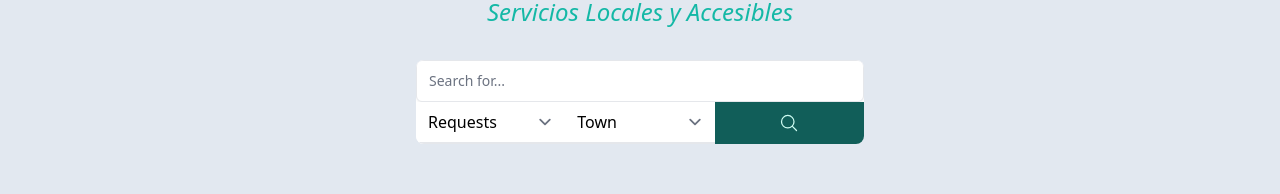
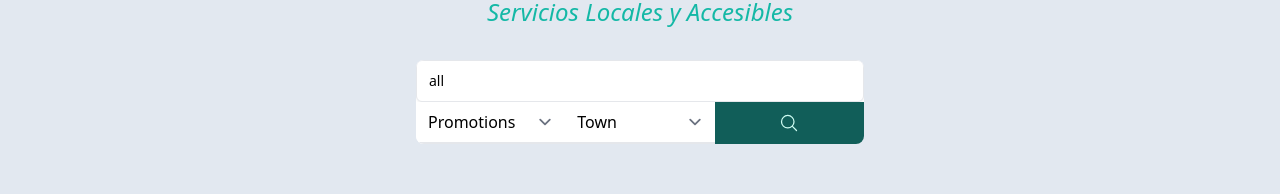
Before and after one commit to Lusanco/PalitasPR, a Svelte app in the folder frontend/: page / in a window 1280 px wide. Shown: the part 428-622 px from the top of the page. Built offline with nearby package versions, Linux system fonts and the light colour scheme.

Commit message:
code - make cards clickable

```diff
--- a/frontend/src/components/PageSearchBar.svelte
+++ b/frontend/src/components/PageSearchBar.svelte
@@ -8,8 +8,8 @@
   let errorMessage = ""; // Added to store error messages
   let hidden = true;
   let loaded = false;
-  let search; // service
-  let model = "requests";
+  let search = "all"; // service
+  let model = "promotions";
   let town = "all";
   const towns = Object.values(listTowns);
 
@@ -57,8 +57,8 @@
           bind:value={model}
           class="block w-full overflow-y-auto border-0 border-b-2 border-gray-200 focus:border-teal-500 focus:ring-0 disabled:cursor-not-allowed"
         >
+          <option value="promotions">Promotions</option>
           <option value="requests">Requests</option>
-          <option value="promotions">Promotions</option>
         </select>
         <!-- Model Filter End -->
         <!-- Town Filter Start -->
@@ -70,10 +70,6 @@
           {#each towns as town}
             <option value={town}>{town}</option>
           {/each}
-          <!--
-          <option value="ponce">Ponce</option>
-          <option value="aguadilla">Aguadilla</option>
-          <option value="san juan">San Juan</option> -->
         </select>
         <!-- Town Filter End -->
         <button
@@ -107,19 +103,11 @@
   {:else if hidden === false && loaded === false}
     <LoadingSpinner />
   {:else}
-    <div
+    <a
+      href="##"
       class="flex py-2 flex-col min-h-20 max-h-[50%] gap-4 rounded-md w-[95%] sm:w-[90%] md:w-[80%] overflow-y-scroll bg-teal-50"
     >
       {#each services as service}
-        <!-- <div class="w-full p-2 border-teal-800 rounded-md border-1">
-              {service.first_name}
-              {service.last_name}
-              {service.service}
-              {#each service.towns as town, index}
-                {town}{index < service.towns.length - 1 ? ", " : ""}
-              {/each}
-            </div> -->
-        <!-- {service.name} -->
         <div
           class="relative block w-full p-4 border border-teal-100 rounded-lg shadow-lg sm:p-6 lg:p-8"
         >
@@ -167,7 +155,7 @@
           </dl>
         </div>
       {/each}
-    </div>
+    </a>
   {/if}
 </div>
 <!-- PageSearchBar End -->
```
